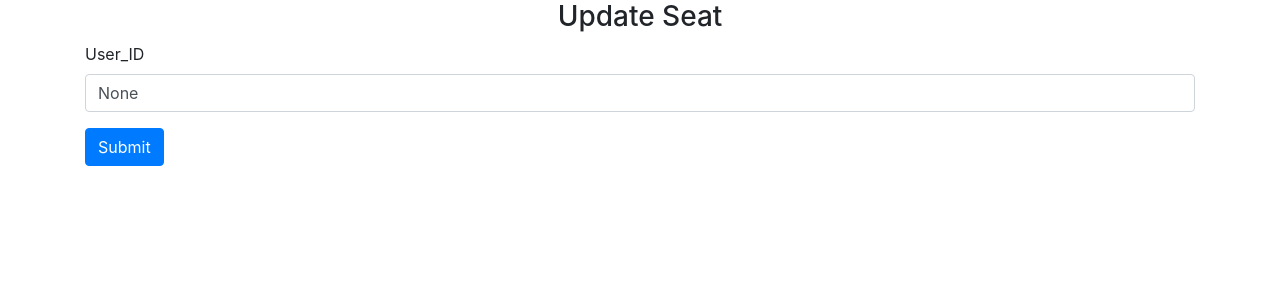
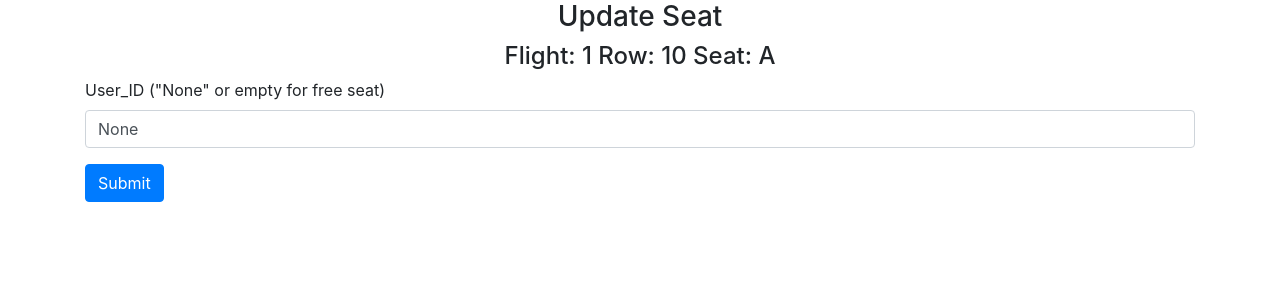
Before and after one commit to maiteboehm/snakes_on_a_plane, a Flask app: page /admin-area/seats/update-seats/55 in a window 1280 px wide. Shown: the part 56-356 px from the top of the page. Run offline with Flask 2, Linux system fonts and the light colour scheme; a user stored in the database is signed in; data comes from the database, SQL or seed files in the repository; both versions use the stored data as it was after the commit; some libraries are stand-ins or nearby versions.

Commit message:
UpdatingSeats for AdminArea and small other changes

```diff
--- a/project/website/templates/admin_seats.html
+++ b/project/website/templates/admin_seats.html
@@ -16,6 +16,7 @@
         <th scope="col">Status</th>
         <th scope="col">Type</th>
         <th scope="col">User</th>
+        <th scope="col"></th>
         </tr>
     </thead>
     <tbody>
--- a/project/website/templates/admin_update_seat.html
+++ b/project/website/templates/admin_update_seat.html
@@ -1,9 +1,10 @@
 {% extends "base.html" %} {% block title %}Updating Seat{% endblock %}
 {% block content %}
 <form action="/admin-area/seats/update-seats/{{seat_to_update.id}}" method="POST">
-  <h3 align="center">Update Seat</h3>
+  <h3 align="center">Update Seat </h3>
+  <h4 align="center">Flight: {{seat_to_update.flight}} Row: {{seat_to_update.seat_row}} Seat: {{seat_to_update.seat_column}} </h4>
   <div class="form-group">
-    <label for="user_id">User_ID</label>
+    <label for="user_id">User_ID ("None" or empty for free seat)</label>
     <input
       type="text"
       class="form-control"
--- a/project/website/templates/admin_user.html
+++ b/project/website/templates/admin_user.html
@@ -10,6 +10,7 @@
         <th scope="col">Date of Birth</th>
         <th scope="col">Email</th>
         <th scope="col">Role</th>
+        <th scope="col">Seats</th>
         <th scope="col"></th>
         <th scope="col"></th>
         </tr>
```
Also changed, not shown: project/instance/database.db.
